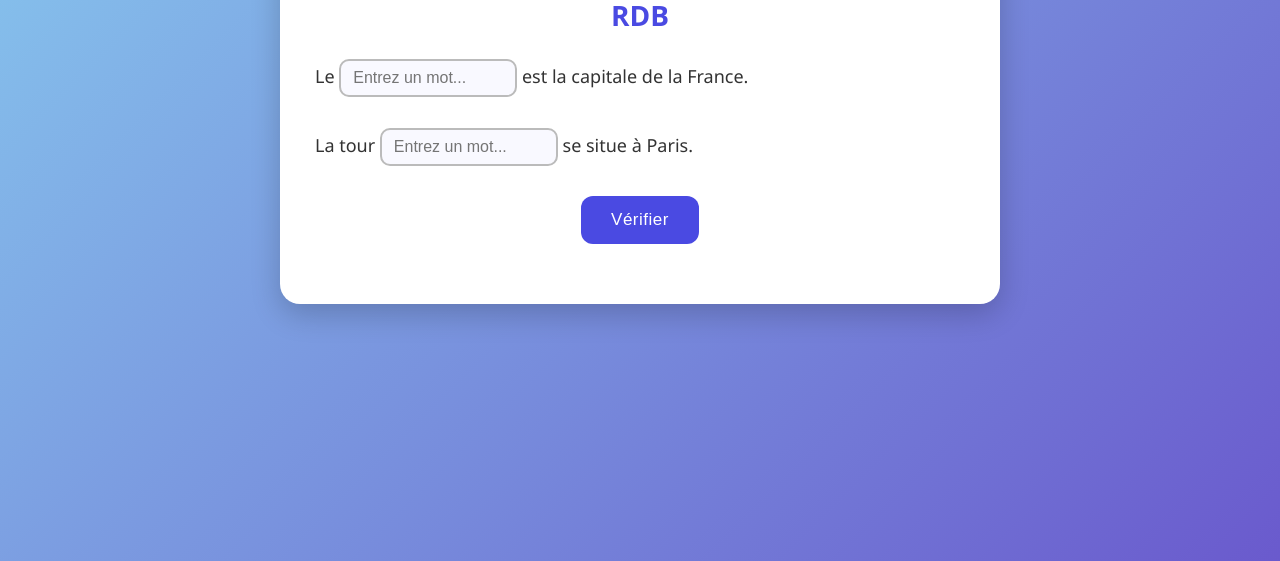
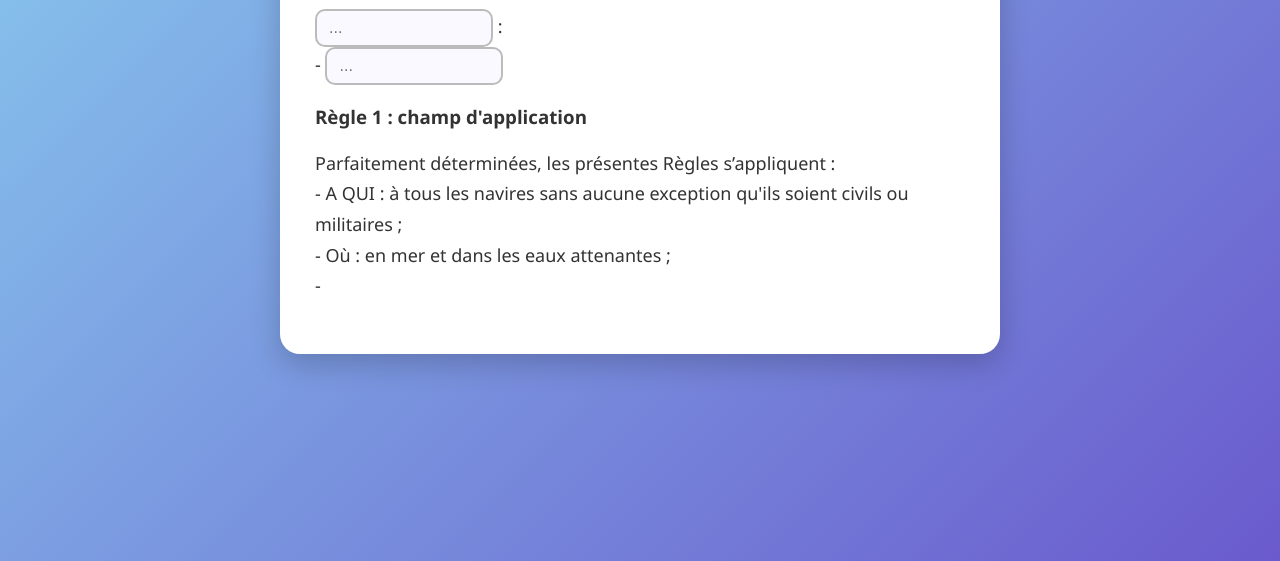
Before and after one commit to HarpiDar/USA, a plain HTML site: page index.html in a window 1280 px wide. Shown: the part 319-880 px from the top of the page. Drawn offline with Linux system fonts and the light colour scheme.

Commit message:
Update index.html

```diff
--- a/index.html
+++ b/index.html
@@ -2,43 +2,25 @@
 <html lang="fr">
 <head>
 <meta charset="UTF-8">
-<title>Texte à trous coloré</title>
+<title>Texte à trous Colreg</title>
 <link rel="stylesheet" href="style.css">
 </head>
 <body>
 
 <div class="container">
-    <h2>RDB</h2>
+    <h2>✨ Texte à trous – Colreg ✨</h2>
 
     <p>
-        Le <input type="text" id="t1" placeholder="Entrez un mot..."> est la capitale de la France.<br><br>
-        La tour <input type="text" id="t2" placeholder="Entrez un mot..."> se situe à Paris.
+        <strong><input type="text" id="t1" placeholder="..."></strong> :
+        <br>
+        - <input type="text" id="t2" placeholder="...">
     </p>
 
-    <button onclick="check()">Vérifier</button>
-    <p id="result"></p>
-</div>
+    <h3>Règle 1 : champ d'application</h3>
 
-<script>
-function check() {
-    const answers = {
-        t1: "Paris",
-        t2: "Eiffel"
-    };
-
-    let score = 0;
-    for (let id in answers) {
-        const input = document.getElementById(id).value.trim();
-        if (input.toLowerCase() === answers[id].toLowerCase()) {
-            score++;
-            document.getElementById(id).style.borderColor = "#4CAF50"; // Vert correct
-        } else {
-            document.getElementById(id).style.borderColor = "#E63946"; // Rouge incorrect
-        }
-    }
-    document.getElementById("result").innerText = "Score : " + score + "/2";
-}
-</script>
-
-</body>
-</html>
+    <p>
+        Parfaitement déterminées, les présentes Règles s’appliquent :
+        <br>
+        - A QUI : à tous les navires sans aucune exception qu'ils soient civils ou militaires ; <br>
+        - Où : en mer et dans les eaux attenantes ; <br>
+        - <input type=
```
